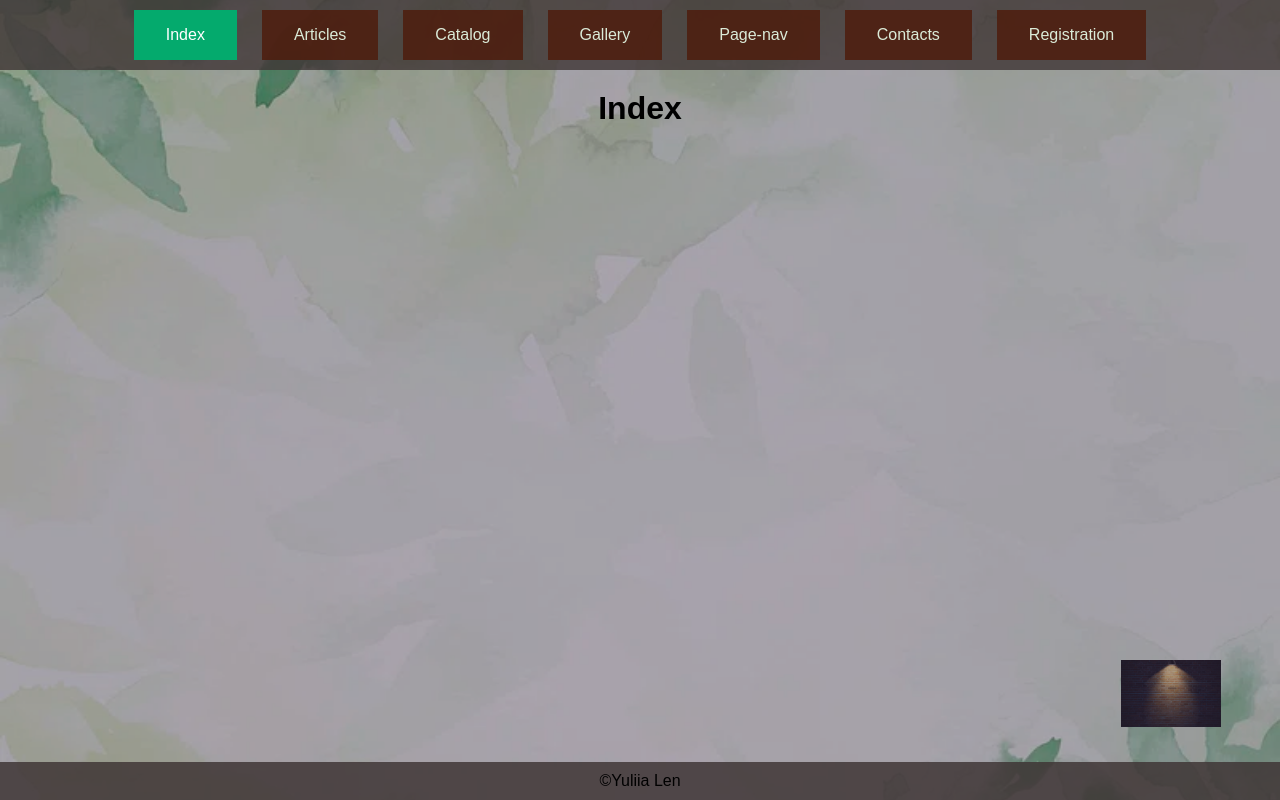
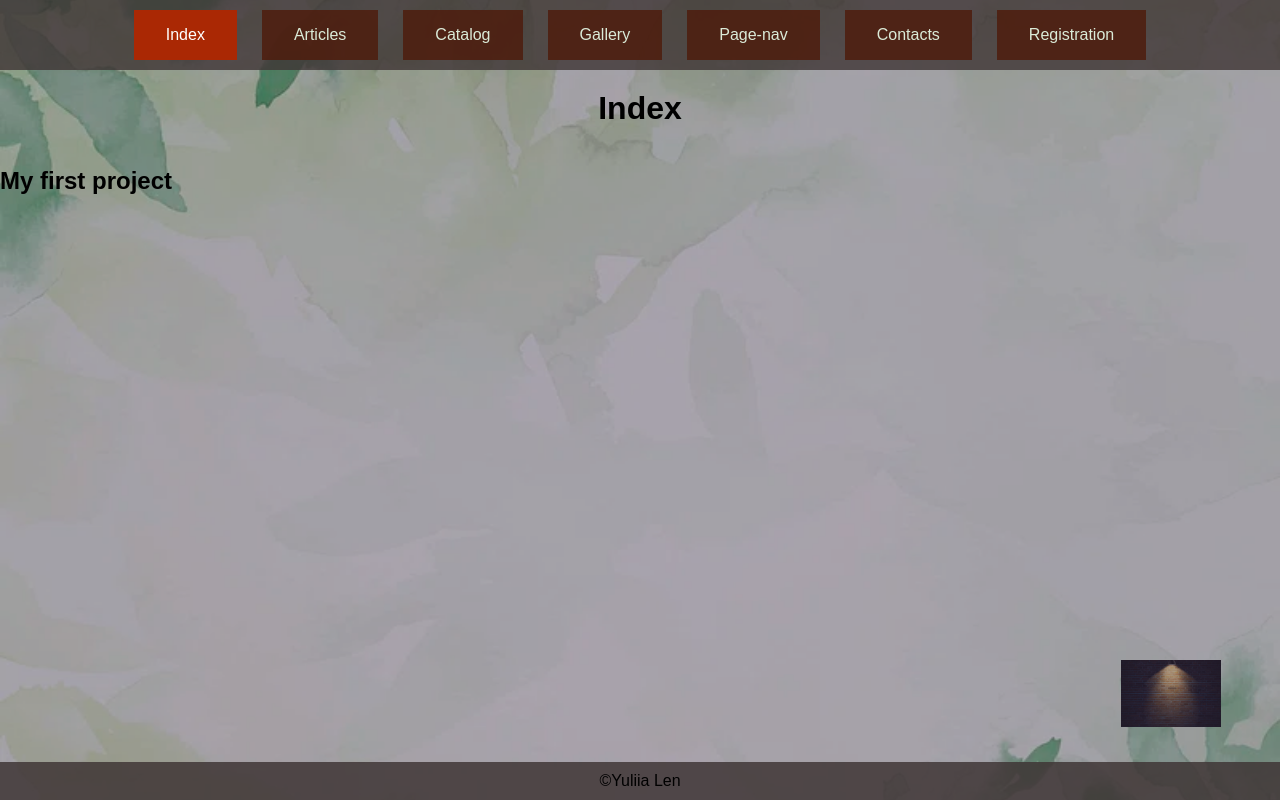
Before and after one commit to Yuliia9719/homework3_fixes, a plain HTML site: page index.html in a window 1280 px wide. Drawn offline with Linux system fonts and the light colour scheme.

Commit message:
fixed probles in the files

```diff
--- a/assets/css/style.css
+++ b/assets/css/style.css
@@ -27,6 +27,7 @@ a {
 .h2 {
   text-align: center;
   padding-top: 20px;
+  padding-bottom: 20px;
 }
 
 .h2 {
@@ -101,7 +102,7 @@ a {
 }
 
 .active {
-  background-color: #04AA6D;
+  background-color: #aa2804;
   color: white;
 }
 
--- a/index.html
+++ b/index.html
@@ -32,7 +32,9 @@
 
   <h1 class="h1">Index</h1>
 
-  <main class="main"></main>
+  <main class="main">
+    <h2 class="project">My first project</h2>
+  </main>
 
 
   <footer class="footer">
```
Also changed, not shown: pages/page-nav.html (+0 -7 lines).
